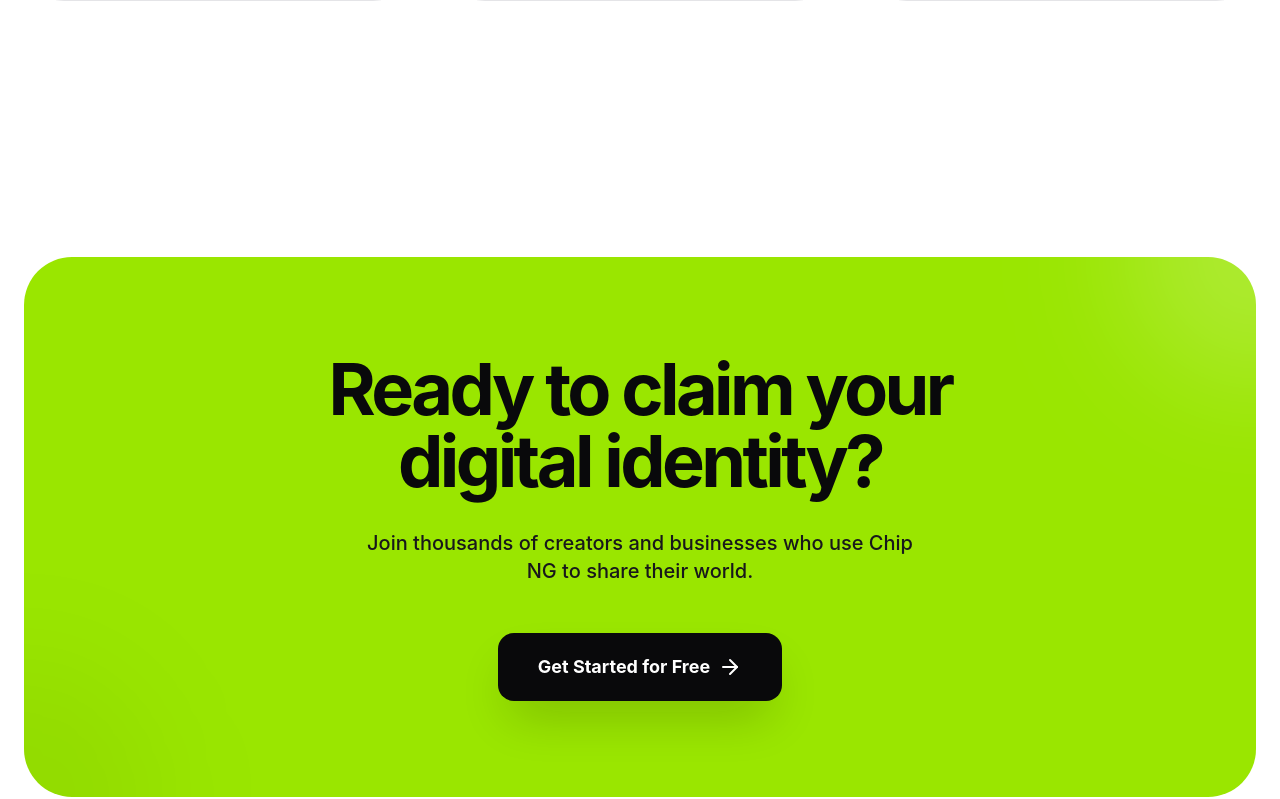
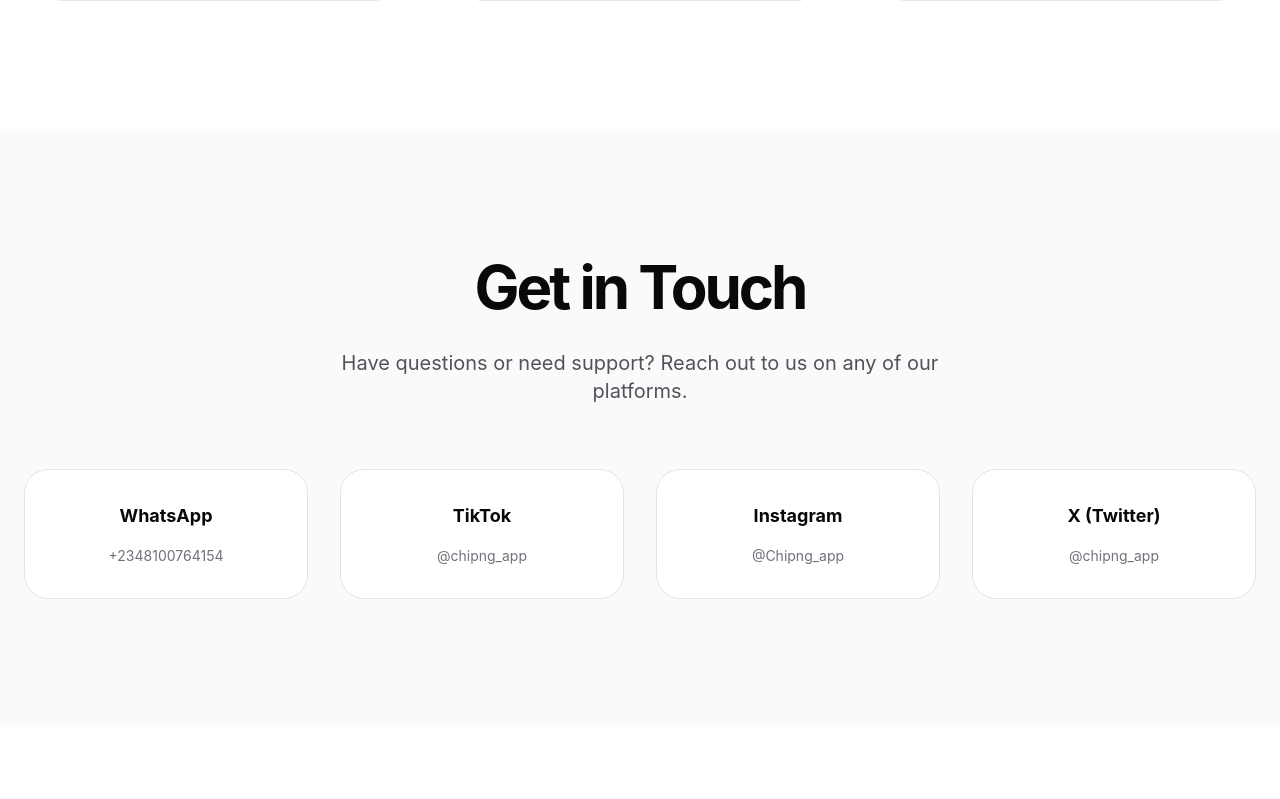
Before and after one commit to vickdennis/New-Chipng, a React (Vite) app: page / in a window 1280 px wide. Shown: the part 1084-1883 px from the top of the page. Built offline with nearby package versions, Linux system fonts and the light colour scheme; no server answers; the database is empty.

Commit message:
feat: Add contact section and update social links
Introduces a new contact section on the landing page to provide users with multiple ways to get in touch. Updates social links in the footer and contact section to reflect current Chip NG social media handles and platforms.

```diff
--- a/src/components/Footer.tsx
+++ b/src/components/Footer.tsx
@@ -25,9 +25,10 @@
     {
       title: 'Social',
       links: [
-        { name: 'Twitter', path: 'https://twitter.com/chipng' },
-        { name: 'Instagram', path: 'https://instagram.com/chipng' },
-        { name: 'LinkedIn', path: 'https://linkedin.com/company/chipng' },
+        { name: 'X (Twitter)', path: 'https://x.com/chipng_app' },
+        { name: 'Instagram', path: 'https://instagram.com/Chipng_app' },
+        { name: 'TikTok', path: 'https://tiktok.com/@chipng_app' },
+        { name: 'WhatsApp', path: 'https://wa.me/2348100764154' },
       ],
     },
   ];
--- a/src/pages/LandingPage.tsx
+++ b/src/pages/LandingPage.tsx
@@ -138,6 +138,36 @@
       {/* Blog Section */}
       <BlogSection />
 
+      {/* Contact Section */}
+      <section id="contact" className="py-32 bg-zinc-50 dark:bg-zinc-900/30">
+        <div className="max-w-7xl mx-auto px-6 text-center">
+          <h2 className="text-4xl md:text-6xl font-bold tracking-tighter mb-8">Get in Touch</h2>
+          <p className="text-xl text-zinc-600 dark:text-zinc-400 mb-16 max-w-2xl mx-auto">
+            Have questions or need support? Reach out to us on any of our platforms.
+          </p>
+
+          <div className="grid grid-cols-2 md:grid-cols-4 gap-8">
+            {[
+              { name: 'WhatsApp', value: '+2348100764154', path: 'https://wa.me/2348100764154', color: 'hover:text-green-500' },
+              { name: 'TikTok', value: '@chipng_app', path: 'https://tiktok.com/@chipng_app', color: 'hover:text-pink-500' },
+              { name: 'Instagram', value: '@Chipng_app', path: 'https://instagram.com/Chipng_app', color: 'hover:text-purple-500' },
+              { name: 'X (Twitter)', value: '@chipng_app', path: 'https://x.com/chipng_app', color: 'hover:text-blue-500' }
+            ].map((contact) => (
+              <a
+                key={contact.name}
+                href={contact.path}
+                target="_blank"
+                rel="noopener noreferrer"
+                className={`flex flex-col items-center gap-4 p-8 bg-white dark:bg-zinc-900 border border-zinc-200 dark:border-zinc-800 rounded-3xl transition-all hover:scale-105 ${contact.color}`}
+              >
+                <span className="font-bold text-lg">{contact.name}</span>
+                <span className="text-zinc-500 dark:text-zinc-400 text-sm">{contact.value}</span>
+              </a>
+            ))}
+          </div>
+        </div>
+      </section>
+
       {/* CTA Section */}
       <section className="py-32 bg-white dark:bg-zinc-950">
         <div className="max-w-7xl mx-auto px-6">
```
